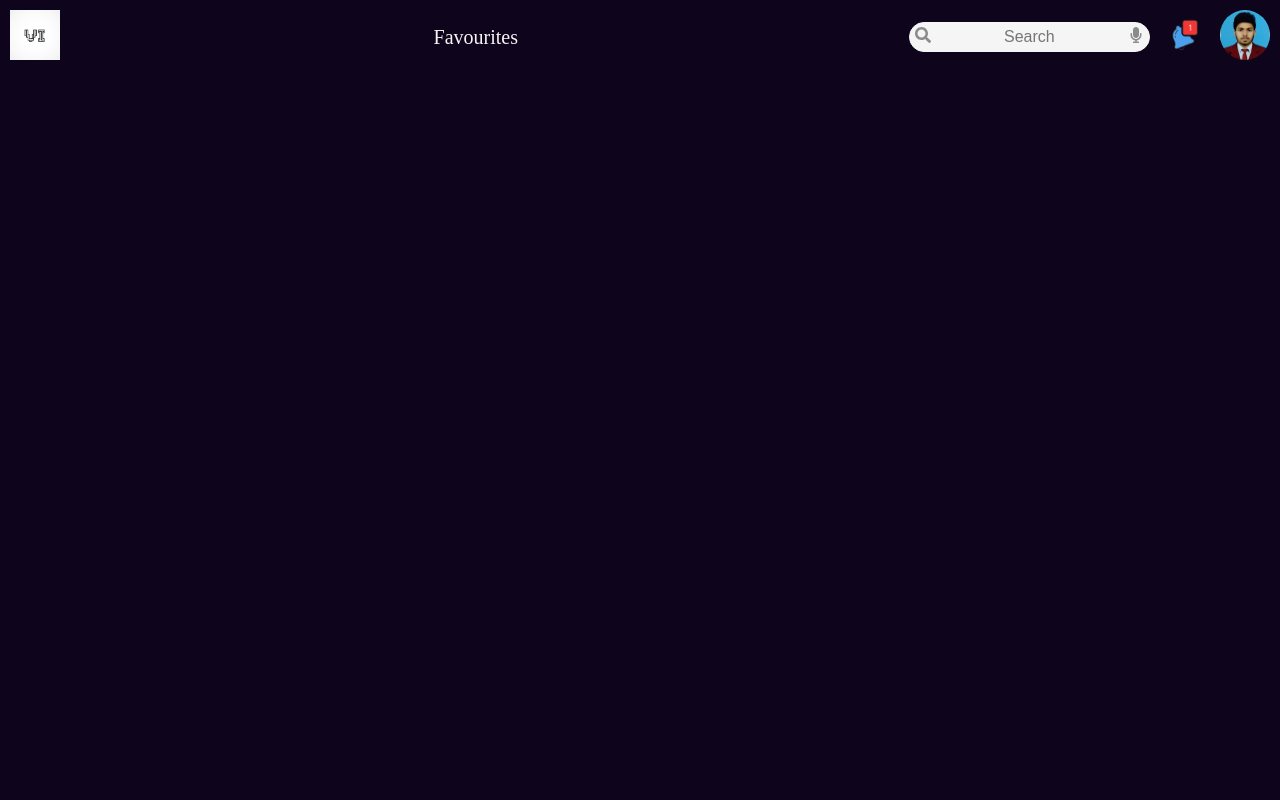
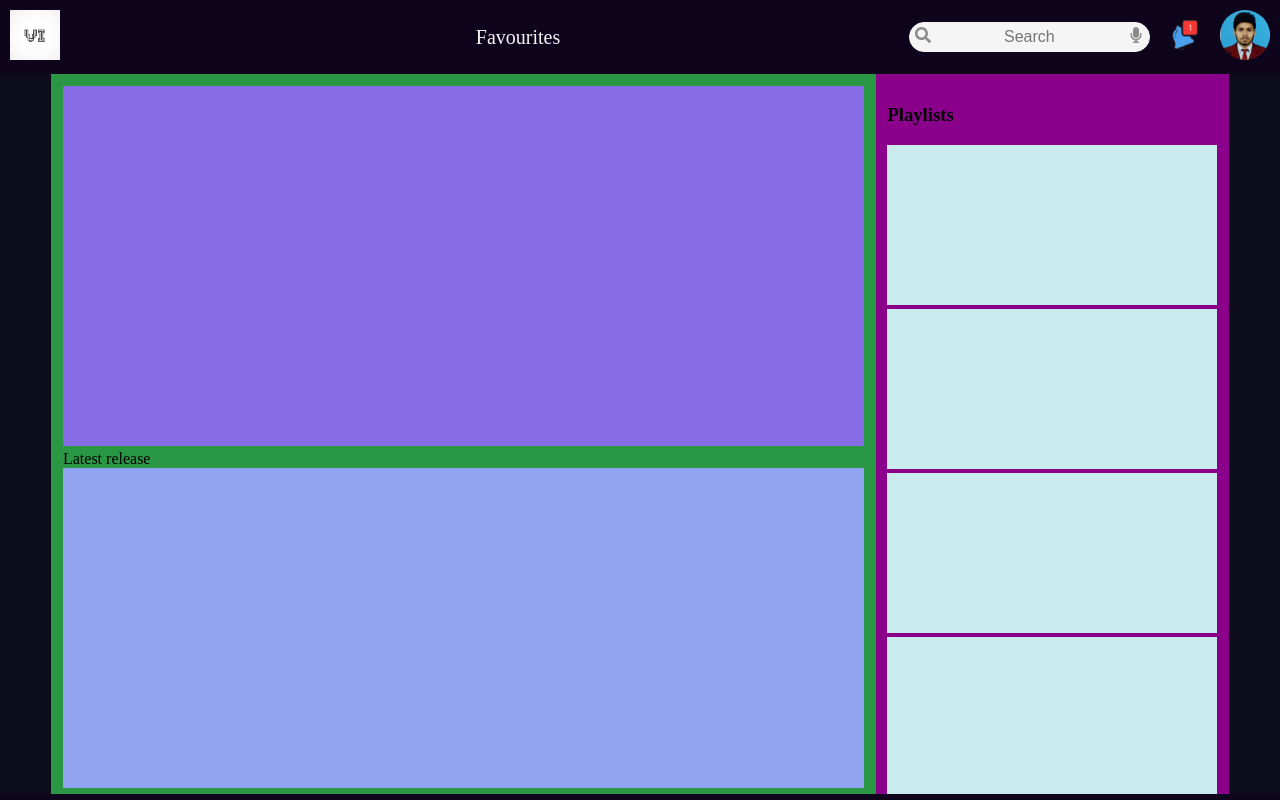
Before and after one commit to vikashkumar2020/VI-music-player, a plain HTML site: page index.html in a window 1280 px wide. Drawn offline with Linux system fonts and the light colour scheme.

Commit message:
layout updated

```diff
--- a/index.html
+++ b/index.html
@@ -15,9 +15,9 @@
         <div class="nav-bar flex">
             <div class="flex box1">
                 <div><img src="./res/sm_5b28b0ad51655.jpg" alt="icon" height="50px" width="50px"></div>
-                <div id="head1">Favourites</div>
             </div>
-            <div class="flex box2">
+            <div id="head1" class="flex box2">Favourites</div>
+            <div class="flex box3">
 
                 <div class="search-bar flex">
                     <div>
@@ -36,6 +36,45 @@
         </div>
 
     </header>
+
+    <main class="section flex">
+        <div class="left">
+            <div class="fav"></div>
+            <span>Latest release</span>
+            <div class="latest-release"></div>
+            <span>Popular artists</span>
+            <div class="item"></div>
+            <span>Playlists</span>
+            <div class="item"></div>
+            <span>Top charts</span>
+            <div class="item"></div>
+            <span>Trending Songs</span>
+            <div class="item"></div>
+            <span>Recently played</span>
+            <div class="item"></div>
+            <span>Popular in English</span>
+            <div class="item"></div>
+            <span>Popular in Hindi</span>
+            <div class="item"></div>
+            <span>Editor's pick</span>
+            <div class="item"></div>
+        </div>
+        <div class="right">
+            <h3>Playlists</h3>
+            <div class="item-1"></div>
+            <div class="item-1"></div>
+            <div class="item-1"></div>
+            <div class="item-1"></div>
+            <div class="item-1"></div>
+            <div class="item-1"></div>
+            <div class="item-1"></div>
+            <div class="item-1"></div>
+            <div class="item-1"></div>
+            <div class="item-1"></div>
+            <div class="item-1"></div>
+        </div >
+
+    </main>
 </body>
 
 </html>
--- a/main.css
+++ b/main.css
@@ -2,6 +2,8 @@ body{
     margin: 0%;
     padding: 0%;
     background-color: rgb(14, 5, 29);
+    max-height: 100vh;
+    overflow: hidden;
 }
 .flex
 {
@@ -18,6 +20,8 @@ body{
     width: auto;
     padding-left: 10px;
     padding-right: 0px;
+    padding-bottom: 10px;
+    box-sizing: border-box;
 }
 #user
 {
@@ -26,13 +30,17 @@ body{
 
 .box1
 {
-    width: 40%;
+    flex:10%;
     justify-content: space-between;
 
 }
-.box2
+.box2{
+    flex: 60%;
+    justify-content: center;
+}
+.box3
 {
-    width: 30%;
+    flex: 30%;
     justify-content: space-evenly;
 }
 #head1
@@ -83,3 +91,67 @@ body{
 input:focus {
 	outline: none;
 }
+.section
+{
+    box-sizing: border-box;
+    background-color: rgb(12, 12, 27);
+    padding-left: 4%;
+    padding-right: 4%;
+    align-items: flex-start;
+}
+.left
+{
+    flex: 70%;
+    background-color: rgb(42, 151, 69);
+    height: 90vh;
+    display: inline-block;
+    overflow: scroll;
+    box-sizing: border-box;
+    padding: 1%;
+}
+.right
+{
+    height: 90vh;
+    background-color: darkmagenta;
+    flex: 30%;
+    display: inline-block;
+    overflow-y: scroll;
+    box-sizing: border-box;
+    padding: 1%;
+}
+.left::-webkit-scrollbar {
+display: none;
+}
+.right::-webkit-scrollbar {
+display: none;
+}
+
+.item
+{
+    display: inline-block;
+    height: 20vh;
+    background-color: darkblue;
+    width: 100%;
+
+}
+.item-1
+{
+    display: inline-block;
+    height: 20vh;
+    background-color: rgb(201, 235, 238);
+    width: 100%;
+}
+.fav
+{
+    display: inline-block;
+    height: 45vh;
+    background-color: rgb(134, 108, 228);
+    width: 100%;
+}
+.latest-release
+{
+    display: inline-block;
+    height: 40vh;
+    background-color: rgb(145, 163, 241);
+    width: 100%;
+}
```
